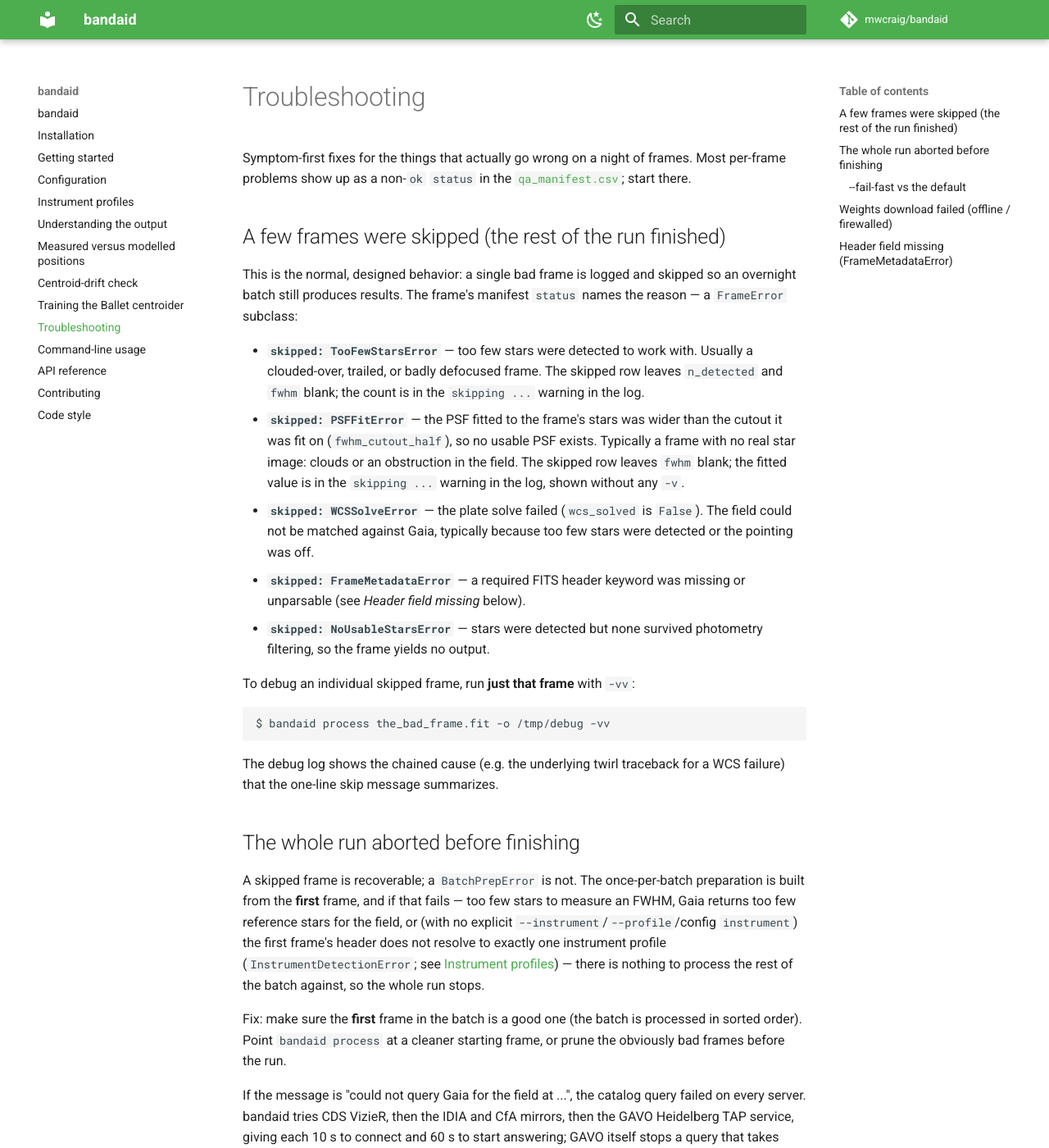
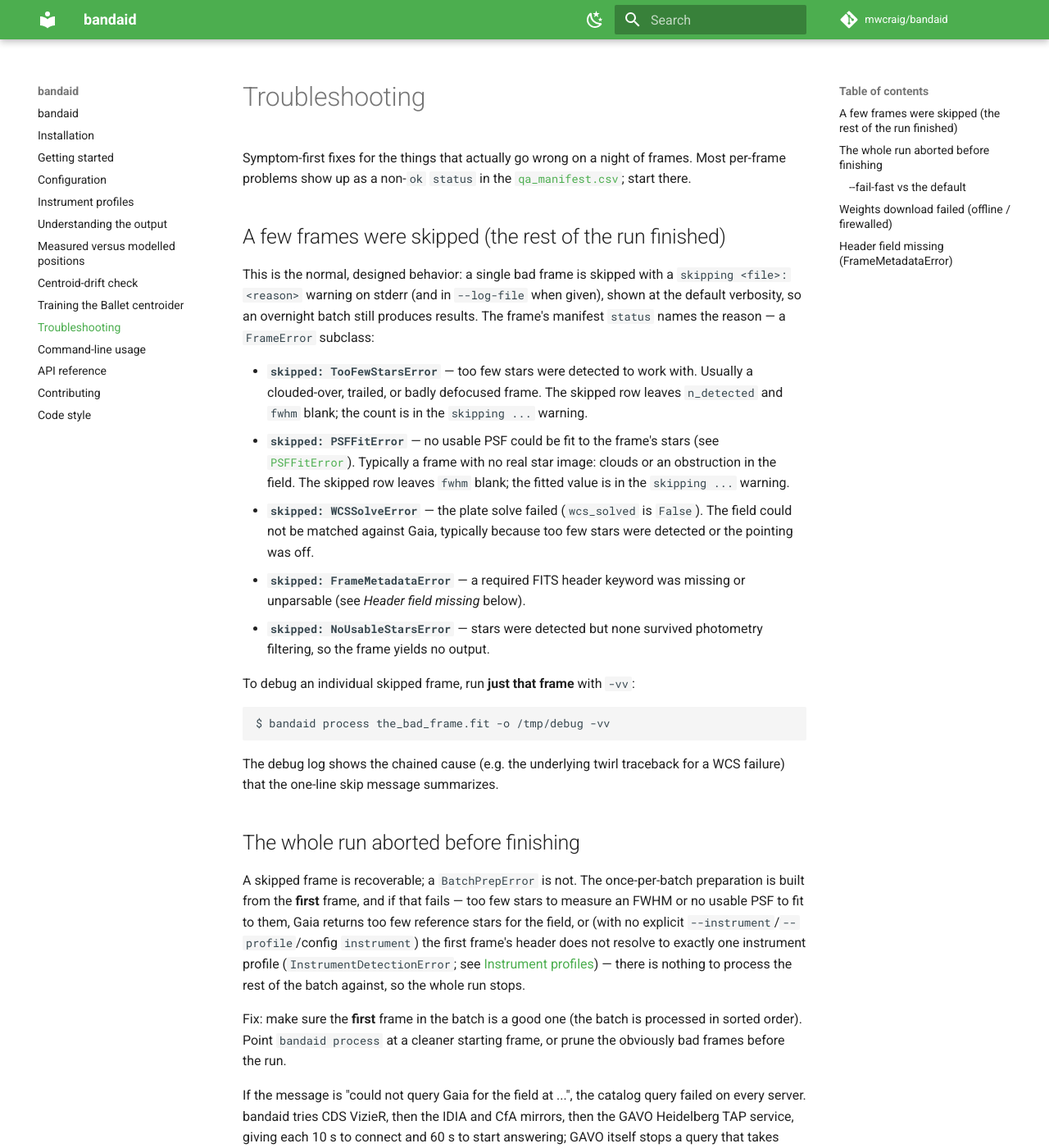
Before and after one commit to mwcraig/bandaid, an MkDocs documentation site: the page built from docs/troubleshooting.md, in a window 1280 px wide and 1400 px high. Shown: the whole window at 82% size. Built offline with MkDocs 1.6.1 and Material for MkDocs 9.7.7, drawn with Linux system fonts in a browser that asks for light colours; comment, search, counter and statistics services are not loaded.

Commit message:
Keep the FWHM bound's description in PSFFitError and shorten the batch message
Review of the FWHM ceiling asked for one home for the explanation of the
bound (the fitted FWHM exceeds fwhm_cutout_half, half the cutout's width),
which was repeated in four places and overstated as "wider than the
cutout". The PSFFitError docstring keeps it; prepare_batch's Raises entry,
the CHANGELOG and the troubleshooting page now refer to PSFFitError.

prepare_batch's first-frame message no longer names the file or says "to
prepare the batch": photometer_frames adds both in its prefix, so the CLI
showed the path and the phrase twice. The troubleshooting page says once,
in the section intro, that skip warnings appear on stderr at the default
verbosity, and its CHANGELOG entry now notes that a first-frame PSFFitError
is a fatal BatchPrepError.

🤖 Generated with [Claude Code](https://claude.com/claude-code)
Claude-Session: https://claude.ai/code/session_01Gy3gmZ4fN9Joarq36S22S7

```diff
--- a/docs/troubleshooting.md
+++ b/docs/troubleshooting.md
@@ -6,19 +6,19 @@ Most per-frame problems show up as a non-`ok` `status` in the
 
 ## A few frames were skipped (the rest of the run finished)
 
-This is the normal, designed behavior: a single bad frame is logged and skipped
-so an overnight batch still produces results. The frame's manifest `status` names
-the reason — a `FrameError` subclass:
+This is the normal, designed behavior: a single bad frame is skipped with a
+`skipping <file>: <reason>` warning on stderr (and in `--log-file` when given),
+shown at the default verbosity, so an overnight batch still produces results.
+The frame's manifest `status` names the reason — a `FrameError` subclass:
 
 - **`skipped: TooFewStarsError`** — too few stars were detected to work with.
     Usually a clouded-over, trailed, or badly defocused frame. The skipped row
     leaves `n_detected` and `fwhm` blank; the count is in the `skipping ...`
-    warning in the log.
-- **`skipped: PSFFitError`** — the PSF fitted to the frame's stars was wider
-    than the cutout it was fit on (`fwhm_cutout_half`), so no usable PSF exists.
-    Typically a frame with no real star image: clouds or an obstruction in the
-    field. The skipped row leaves `fwhm` blank; the fitted value is in the
-    `skipping ...` warning in the log, shown without any `-v`.
+    warning.
+- **`skipped: PSFFitError`** — no usable PSF could be fit to the frame's stars
+    (see [`PSFFitError`](api.md#bandaid.PSFFitError)). Typically a frame with no
+    real star image: clouds or an obstruction in the field. The skipped row
+    leaves `fwhm` blank; the fitted value is in the `skipping ...` warning.
 - **`skipped: WCSSolveError`** — the plate solve failed (`wcs_solved` is
     `False`). The field could not be matched against Gaia, typically because too
     few stars were detected or the pointing was off.
@@ -40,9 +40,10 @@ WCS failure) that the one-line skip message summarizes.
 
 A skipped frame is recoverable; a `BatchPrepError` is not. The once-per-batch
 preparation is built from the **first** frame, and if that fails — too few stars
-to measure an FWHM, Gaia returns too few reference stars for the field, or (with
-no explicit `--instrument`/`--profile`/config `instrument`) the first frame's
-header does not resolve to exactly one instrument profile
+to measure an FWHM or no usable PSF to fit to them, Gaia returns too few
+reference stars for the field, or (with no explicit
+`--instrument`/`--profile`/config `instrument`) the first frame's header does
+not resolve to exactly one instrument profile
 (`InstrumentDetectionError`; see [Instrument
 profiles](instrument_profiles.md#auto-detection-from-the-fits-header)) — there
 is nothing to process the rest of the batch against, so the whole run stops.
```
Also changed, not shown: CHANGELOG.md (+6 -6 lines), 2 other files.
